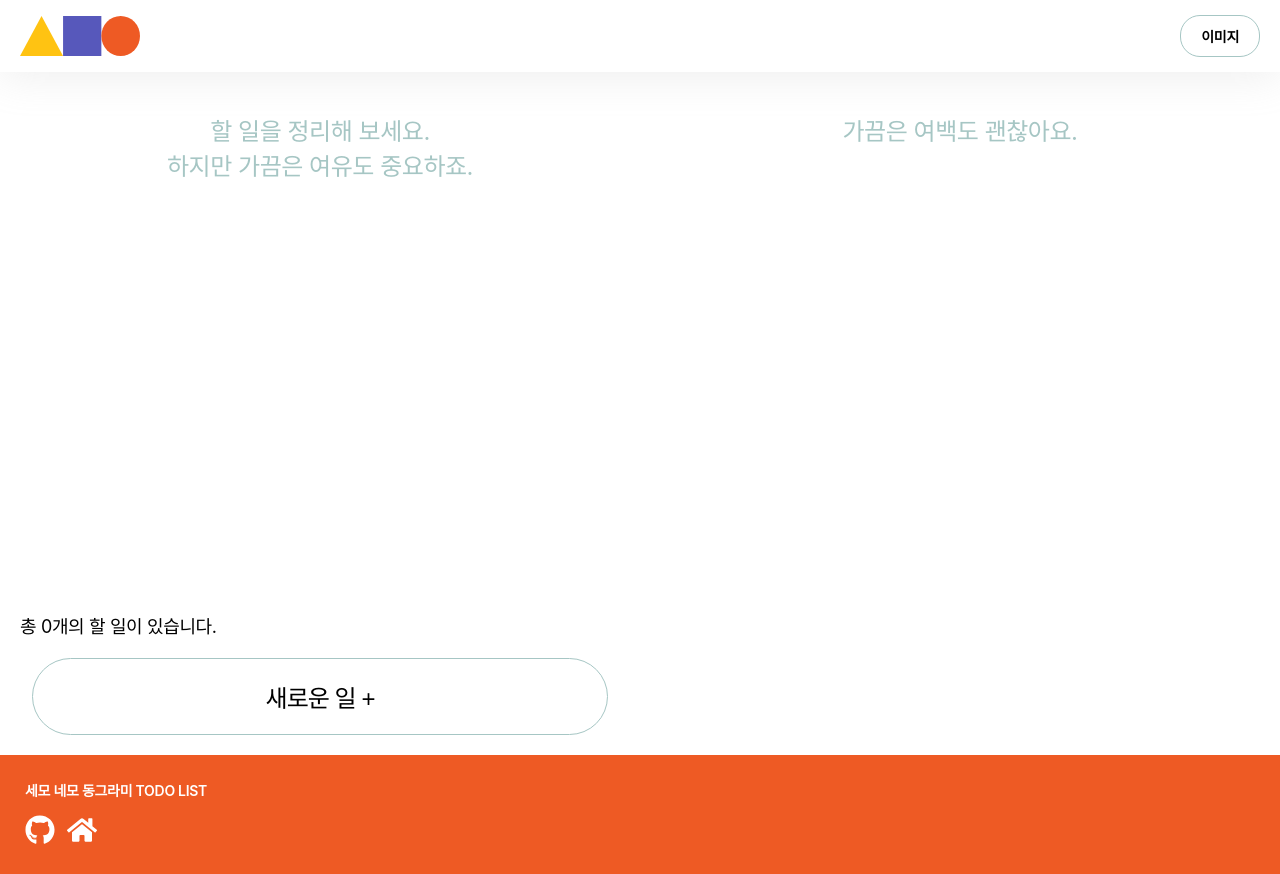
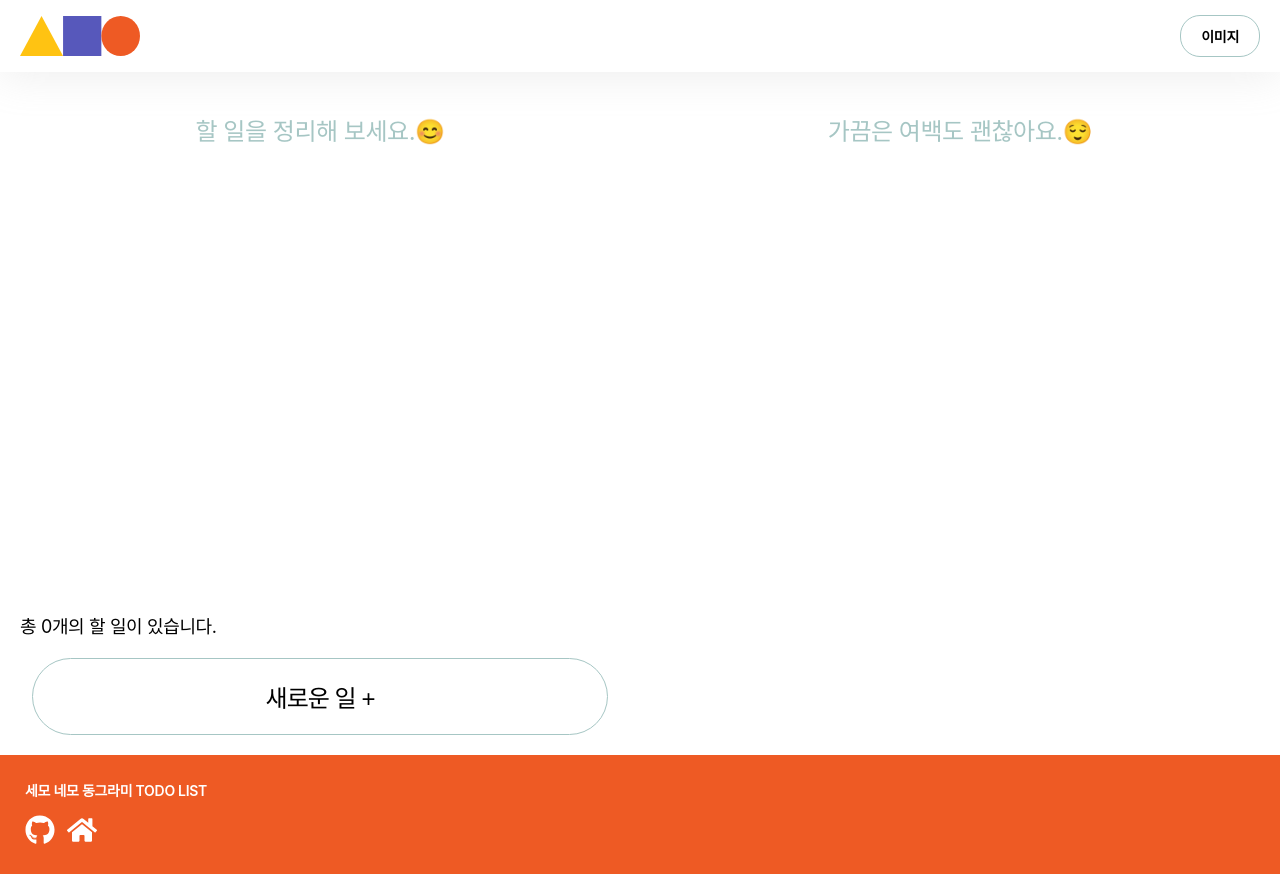
Before and after one commit to DaH-115/shape-of-task, a React (Create React App) app: page / in a window 1280 px wide. Built offline with nearby package versions, Linux system fonts and the light colour scheme; a web font is replaced by a local one.

Commit message:
✅ props로 넘기는 값 가능한 useSelector 사용해서 직접 사용도록 변경 & 기본 문구 수정

```diff
--- a/src/App.js
+++ b/src/App.js
@@ -45,8 +45,8 @@ function App() {
   const arrCheck = todoArr.find((item) => item === true);
 
   const memoAddButton = useMemo(() => {
-    return <AddButton todoList={todoList} />;
-  }, [todoList]);
+    return <AddButton />;
+  }, []);
 
   return (
     <ThemeProvider theme={defalutTheme}>
@@ -61,13 +61,9 @@ function App() {
                 path='/'
                 element={
                   !todoList.length ? (
-                    <Message>
-                      할 일을 정리해 보세요.
-                      <br />
-                      하지만 가끔은 여유도 중요하죠.
-                    </Message>
+                    <Message>할 일을 정리해 보세요.😊</Message>
                   ) : (
-                    <TodoListPage todoList={todoList} />
+                    <TodoListPage />
                   )
                 }
               />
@@ -75,9 +71,9 @@ function App() {
                 path='/figure-list'
                 element={
                   arrCheck === undefined ? (
-                    <Message>가끔은 여백도 괜찮아요.</Message>
+                    <Message>가끔은 여백도 괜찮아요.😌</Message>
                   ) : (
-                    <FigureListPage todoList={todoList} />
+                    <FigureListPage />
                   )
                 }
               />
@@ -87,15 +83,13 @@ function App() {
         </Wrapper>
         {/* DESKTOP SIZE */}
         {windowWidth >= desktopSize && (
-          <Wrapper>
-            <FigureListMain>
-              {arrCheck === undefined ? (
-                <Message>가끔은 여백도 괜찮아요.</Message>
-              ) : (
-                <FigureListPage todoList={todoList} />
-              )}
-            </FigureListMain>
-          </Wrapper>
+          <FigureListMain>
+            {arrCheck === undefined ? (
+              <Message>가끔은 여백도 괜찮아요.😌</Message>
+            ) : (
+              <FigureListPage />
+            )}
+          </FigureListMain>
         )}
       </FlexWrapper>
       <Footer />
--- a/src/components/AddButton.js
+++ b/src/components/AddButton.js
@@ -1,4 +1,5 @@
 import { useState, useCallback } from 'react';
+import { useSelector } from 'react-redux';
 import styled from 'styled-components';
 
 import FlexWrapper from '../styles/FlexWrapper';
@@ -23,7 +24,8 @@ const AddButtonBox = styled(StyledButton)`
   border-radius: 40px;
 `;
 
-const AddButton = ({ todoList }) => {
+const AddButton = () => {
+  const todoList = useSelector((state) => state.todoList.value);
   const [isOpen, setIsOpen] = useState(false);
   const restTodo = todoList.filter((todo) => todo.done === false);
 
--- a/src/pages/TodoListPage.js
+++ b/src/pages/TodoListPage.js
@@ -1,12 +1,32 @@
+import { useSelector } from 'react-redux';
+import styled from 'styled-components';
 import TodoListItem from '../components/TodoListItem';
 
-const TodoListPage = ({ todoList }) => {
+const Ul = styled.ul`
+  width: 100%;
+  height: 100%;
+  background-color: ${({ theme }) => theme.colors.light_grey};
+  padding: 20px;
+  box-sizing: border-box;
+
+  /* scrollbar */
+  overflow-y: scroll;
+  -ms-overflow-style: none; /* IE and Edge */
+  scrollbar-width: none; /* Firefox */
+  &::-webkit-scrollbar {
+    display: none; /* Chrome, Safari, Opera*/
+  }
+`;
+
+const TodoListPage = () => {
+  const todoList = useSelector((state) => state.todoList.value);
+
   return (
-    <ul>
+    <Ul>
       {todoList.map((todoItem) => {
         return <TodoListItem key={todoItem.id} todoItem={todoItem} />;
       })}
-    </ul>
+    </Ul>
   );
 };
 
```
